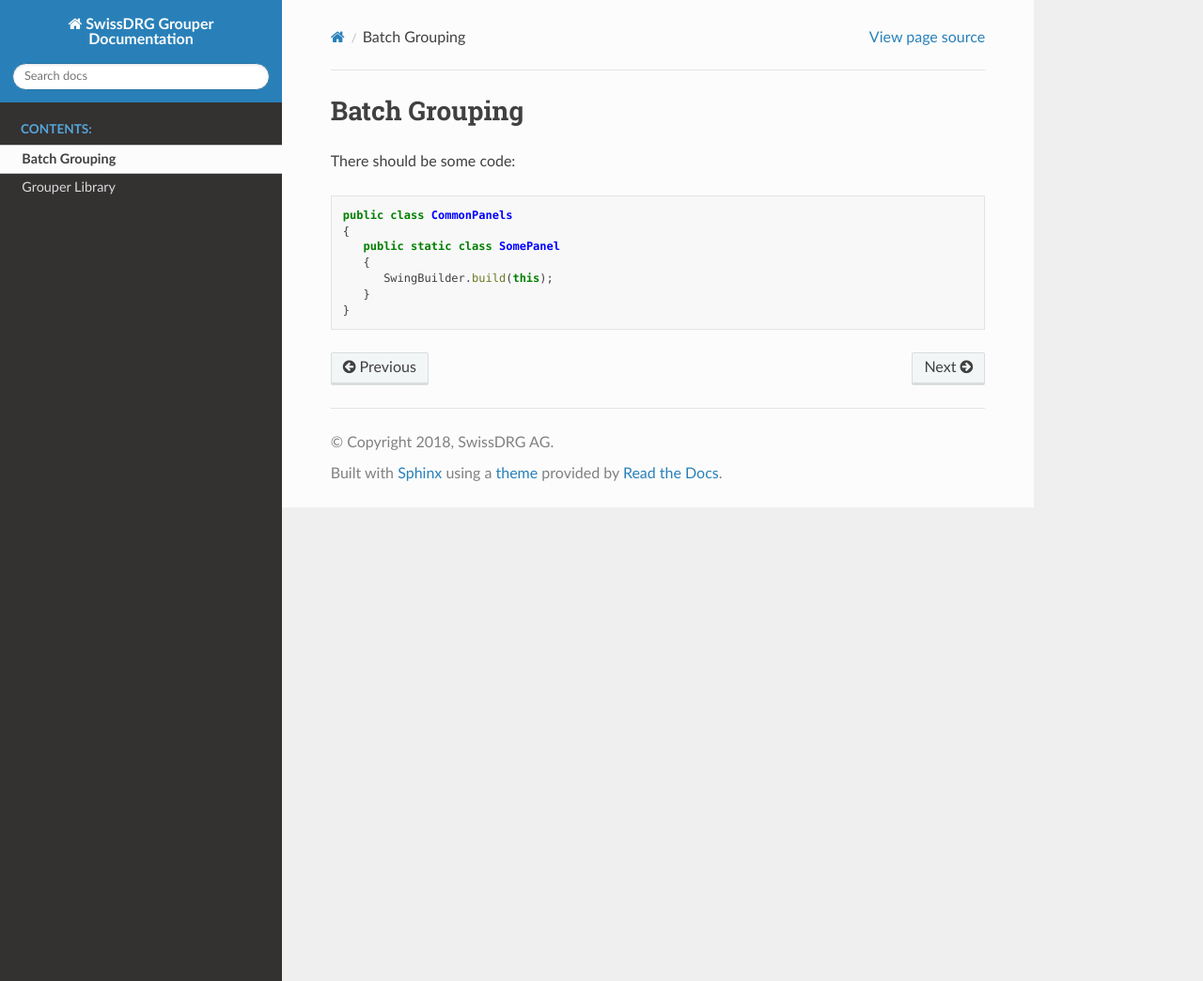
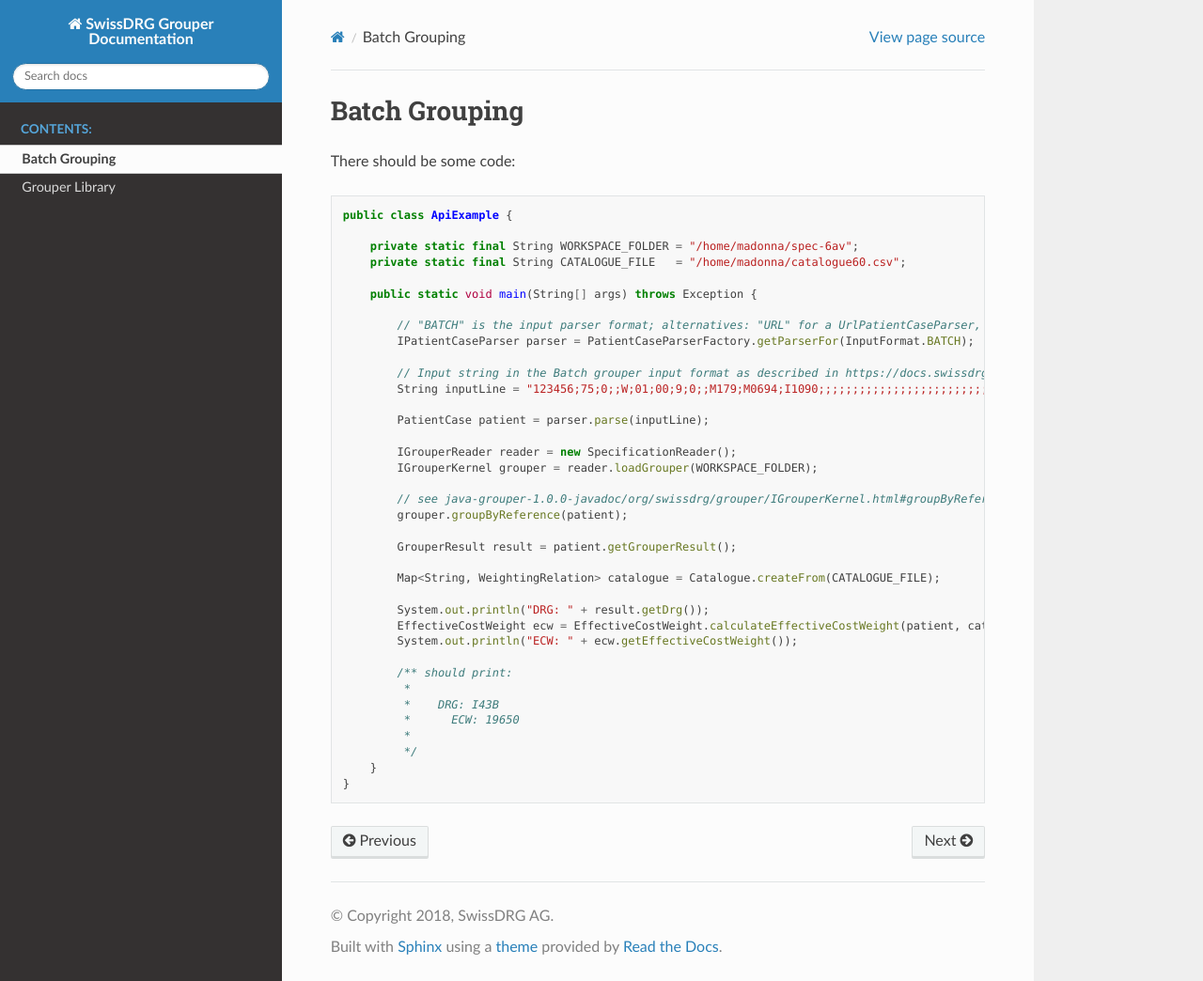
Before and after one commit to HappyEmu/grouper-rtd, a Sphinx documentation site: the page built from source/batchgrouping.rst, in a window 1280 px wide and 1044 px high. Shown: the whole window at 94% size. Built offline with Sphinx 7.4.7 and the Read the Docs theme 2.0.0, drawn with Linux system fonts in a browser that asks for light colours.

Commit message:
Try again

```diff
--- a/source/batchgrouping.rst
+++ b/source/batchgrouping.rst
@@ -5,10 +5,40 @@ There should be some code:
 
 .. code-block:: java
 
-   public class CommonPanels
-   {
-      public static class SomePanel
-      {
-         SwingBuilder.build(this);
+  public class ApiExample {
+
+      private static final String WORKSPACE_FOLDER = "/home/madonna/spec-6av";
+      private static final String CATALOGUE_FILE   = "/home/madonna/catalogue60.csv";
+
+      public static void main(String[] args) throws Exception {
+
+          // "BATCH" is the input parser format; alternatives: "URL" for a UrlPatientCaseParser, "BFS" for a BFSPatientCaseParser
+          IPatientCaseParser parser = PatientCaseParserFactory.getParserFor(InputFormat.BATCH);
+
+          // Input string in the Batch grouper input format as described in https://docs.swissdrg.org/grouper-doku-de.pdf
+          String inputLine = "123456;75;0;;W;01;00;9;0;;M179;M0694;I1090;;;;;;;;;;;;;;;;;;;;;;;;;;;;;;;;;;;;;;;;;;;;;;;;;;;;;;;;;;;;;;;;;;;;;;;;;;;;;;;;;;;;;;;;;;;;;;;;;;815421:L:20151026;;;;;;;;;;;;;;;;;;;;;;;;;;;;;;;;;;;;;;;;;;;;;;;;;;;;;;;;;;;;;;;;;;;;;;;;;;;;;;;;;;;;;;;;;;;;;;;;;;;";
+
+          PatientCase patient = parser.parse(inputLine);
+
+          IGrouperReader reader = new SpecificationReader();
+          IGrouperKernel grouper = reader.loadGrouper(WORKSPACE_FOLDER);
+
+          // see java-grouper-1.0.0-javadoc/org/swissdrg/grouper/IGrouperKernel.html#groupByReference-org.swissdrg.grouper.PatientCase-
+          grouper.groupByReference(patient);
+
+          GrouperResult result = patient.getGrouperResult();
+
+          Map<String, WeightingRelation> catalogue = Catalogue.createFrom(CATALOGUE_FILE);
+
+          System.out.println("DRG: " + result.getDrg());
+          EffectiveCostWeight ecw = EffectiveCostWeight.calculateEffectiveCostWeight(patient, catalogue.get(result.getDrg()));
+          System.out.println("ECW: " + ecw.getEffectiveCostWeight());
+
+          /** should print:
+           *
+           *    DRG: I43B
+           *	  ECW: 19650
+           *
+           */
       }
-   }
+  }
```
